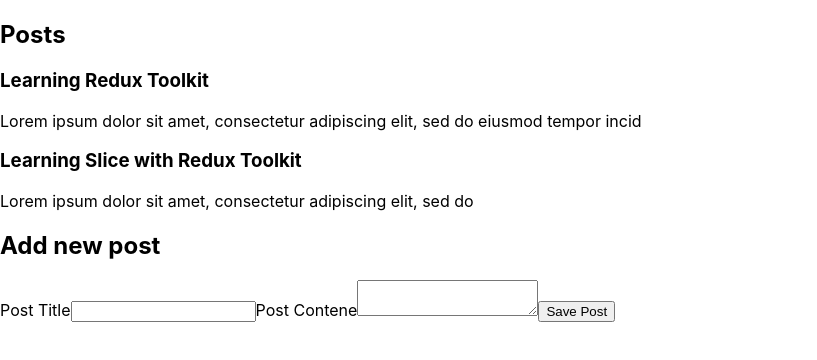
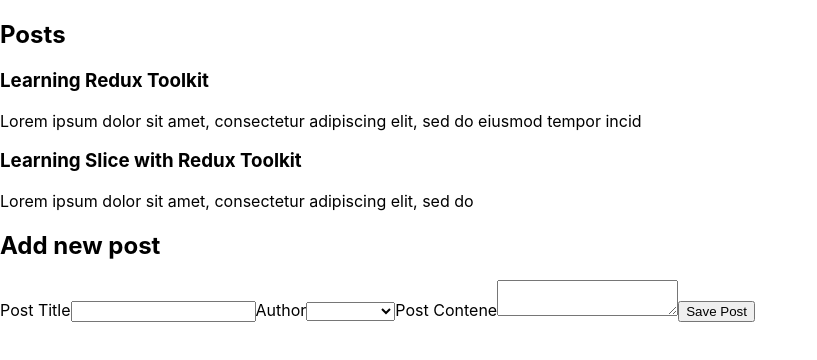
Before and after one commit to vazqueztomas/react-redux-course, a React (Create React App) app: page / in a window 1280 px wide. Shown: the top 360 px of the page, without its empty margins (0-817 px from the left). Built offline with nearby package versions, Linux system fonts and the light colour scheme; the HTML template or start-up script is replaced by a standard one.

Commit message:
added author in post

```diff
--- a/src/app/store.js
+++ b/src/app/store.js
@@ -1,7 +1,9 @@
 import { configureStore } from "@reduxjs/toolkit";
 import postsReducer from "../features/posts/postsSlice";
+import usersReducer from "../features/users/usersSlice";
 export const store = configureStore({
   reducer: {
     posts: postsReducer,
+    users: usersReducer,
   },
 });
--- a/src/features/posts/AddPostForm.js
+++ b/src/features/posts/AddPostForm.js
@@ -1,30 +1,36 @@
 import React, { useState } from "react";
 import { useDispatch } from "react-redux";
-import { nanoid } from "@reduxjs/toolkit";
 import { postAdded } from "./postsSlice";
+import { useSelector } from "react-redux";
+import { selectAllUsers } from "../users/usersSlice";
 
 const AddPostForm = () => {
   const [title, setTitle] = useState("");
   const [content, setContent] = useState("");
+  const [userId, setUserId] = useState("");
   const dispatch = useDispatch();
 
+  const users = useSelector(selectAllUsers);
+
   const onTitleChanged = (e) => setTitle(e.target.value);
-
   const onContentChanged = (e) => setContent(e.target.value);
+  const onAuthorChanged = (e) => setUserId(e.target.value);
 
   const onSavePostClicked = () => {
     if (title && content) {
-      dispatch(
-        postAdded({
-          id: nanoid(),
-          title,
-          content,
-        })
-      );
+      dispatch(postAdded(title, content, userId));
       setTitle("");
       setContent("");
     }
   };
+
+  const canSave = () => Boolean(title) && Boolean(content) && Boolean(userId);
+
+  const userOptions = users.map((user) => (
+    <option key={user.id} value={user.id}>
+      {user.name}
+    </option>
+  ));
 
   return (
     <section>
@@ -39,6 +45,17 @@
           onChange={onTitleChanged}
         />
 
+        <label htmlFor="postAuthor">Author</label>
+        <select
+          type="text"
+          name="postTitle"
+          id="postTitle"
+          value={userId}
+          onChange={onAuthorChanged}
+        >
+          <option value=""></option>
+          {userOptions}
+        </select>
         <label htmlFor="postContent">Post Contene</label>
         <textarea
           type="text"
@@ -48,7 +65,7 @@
           onChange={onContentChanged}
         />
 
-        <button type="button" onClick={onSavePostClicked}>
+        <button type="button" onClick={onSavePostClicked} disabled={!canSave}>
           Save Post
         </button>
       </form>
--- a/src/features/posts/postsSlice.js
+++ b/src/features/posts/postsSlice.js
@@ -1,5 +1,5 @@
 import { createSlice } from "@reduxjs/toolkit";
-
+import { nanoid } from "@reduxjs/toolkit";
 const initialState = [
   {
     id: "1",
@@ -18,8 +18,15 @@
   name: "posts",
   initialState,
   reducers: {
-    postAdded: (state, action) => {
-      state.push(action.payload);
+    postAdded: {
+      reducer(state, action) {
+        state.push(action.payload);
+      },
+      prepare(title, content, userId) {
+        return {
+          payload: { id: nanoid(), title, content, userId },
+        };
+      },
     },
   },
 });
--- /dev/null
+++ b/src/features/users/usersSlice.js
@@ -0,0 +1,16 @@
+import { createSlice } from "@reduxjs/toolkit";
+
+const initialState = [
+  { id: 0, name: "Tomas" },
+  { id: 1, name: "Dave Gray" },
+  { id: 2, name: "John Smith" },
+];
+
+const usersSlice = createSlice({
+  name: "users",
+  initialState,
+  reducers: {},
+});
+
+export const selectAllUsers = (state) => state.users;
+export default usersSlice.reducer;
```
Also changed, not shown: src/features/posts/PostAuthor.js (added).
